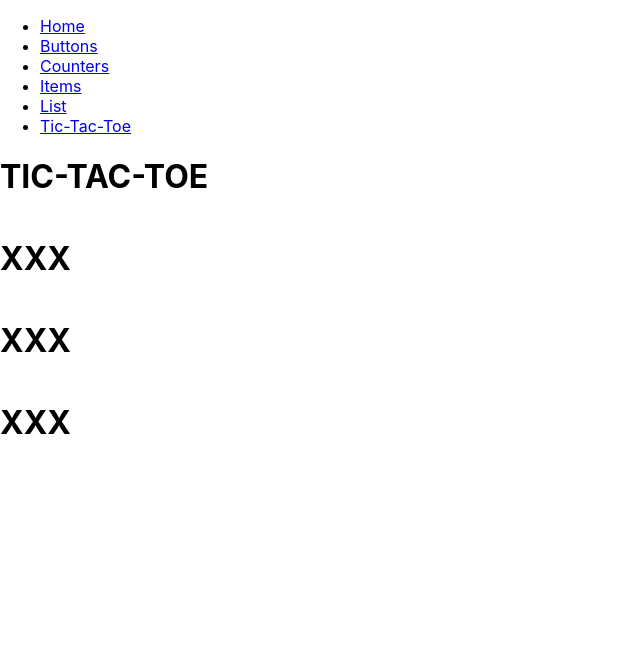
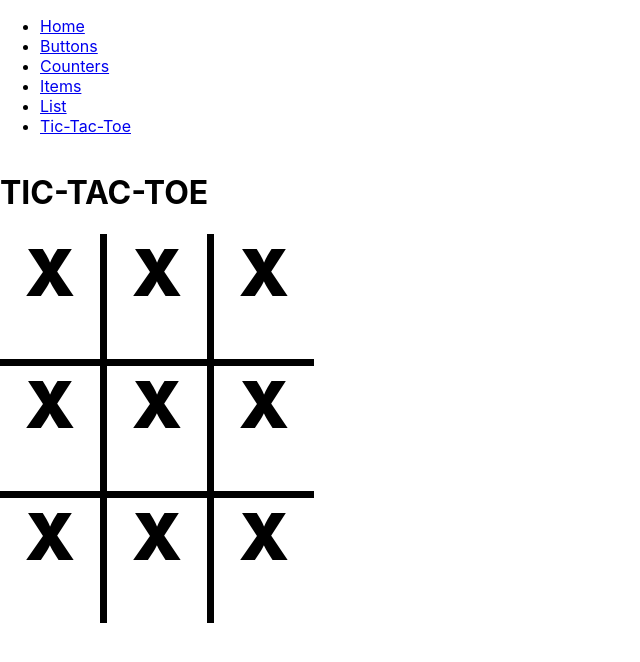
Before and after one commit to TaaviKodari/2023KevatPe1715_react-harjoitus, a React (Create React App) app in the folder 2023kevatpe1715_react-app/: page /TicTacToe in a window 1280 px wide. Shown: the top 662 px of the page, without its empty margins (0-640 px from the left). Built offline with nearby package versions, Linux system fonts and the light colour scheme.

Commit message:
Step 3 alka

```diff
--- a/2023kevatpe1715_react-app/src/TicTacToe/Board.jsx
+++ b/2023kevatpe1715_react-app/src/TicTacToe/Board.jsx
@@ -5,18 +5,18 @@
     return(
         <div>
             <div className="row">
-                <Square/>
-                <Square/>
-                <Square/>
+                <Square className="b-bottom-r"/>
+                <Square className="b-bottom-r"/>
+                <Square className="b-bottom"/>
             </div>
             <div className="row">
-                <Square/>
-                <Square/>
-                <Square/>
+                <Square className="b-bottom-r"/>
+                <Square className="b-bottom-r"/>
+                <Square className="b-bottom"/>
             </div>
             <div className="row">
-                <Square/>
-                <Square/>
+                <Square className="b-right"/>
+                <Square className="b-right"/>
                 <Square/>
             </div>
         </div>
--- a/2023kevatpe1715_react-app/src/TicTacToe/Square.jsx
+++ b/2023kevatpe1715_react-app/src/TicTacToe/Square.jsx
@@ -1,9 +1,10 @@
 import React from "react";
 
-export const Square =()=>{
+export const Square =(props)=>{
+    const classes = props.className?`${props.className} square` : 'square';
     return(
-        <div>
-            <h1>X</h1>
+        <div className={classes}>
+            X
         </div>
     );
 }
--- a/2023kevatpe1715_react-app/src/TicTacToe/TicTacToe.css
+++ b/2023kevatpe1715_react-app/src/TicTacToe/TicTacToe.css
@@ -2,3 +2,34 @@
     display:flex;
     flex-direction: row;
 }
+
+.square{
+    width: 100px;
+    height: 100px;
+    font-size: 64px;
+    text-align: center;
+    color:black;
+    font-weight: bolder;
+    padding-bottom: 25px;
+}
+
+.b-bottom-r{
+    border-right: 7px solid black;
+    border-bottom: 7px solid black;
+}
+
+.b-bottom{
+    border-bottom: 7px solid black;
+}
+
+.b-right{
+    border-right: 7px solid black;
+}
+
+.game{
+    font-weight: bold;
+    display:flex;
+    width:100%;
+    flex-direction: column;
+    color:black;
+}
--- a/2023kevatpe1715_react-app/src/TicTacToe/TicTacToe.jsx
+++ b/2023kevatpe1715_react-app/src/TicTacToe/TicTacToe.jsx
@@ -1,11 +1,14 @@
 import React from "react";
 import './TicTacToe.css';
 import { Board } from "./Board";
+import { useState } from "react";
 export const TicTacToe =()=>{
     return(
         <div>
-            <h1>TIC-TAC-TOE</h1>
-            <Board/>
+            <div className="game">
+                <h1>TIC-TAC-TOE</h1>
+                <Board/>
+            </div>
         </div>
     );
 }
```
